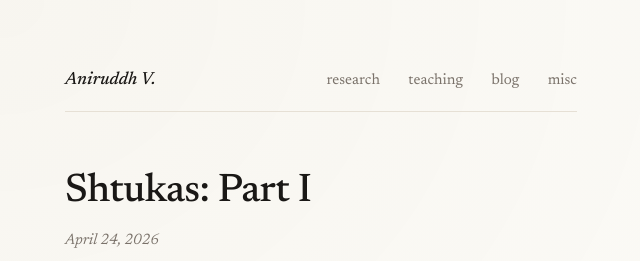
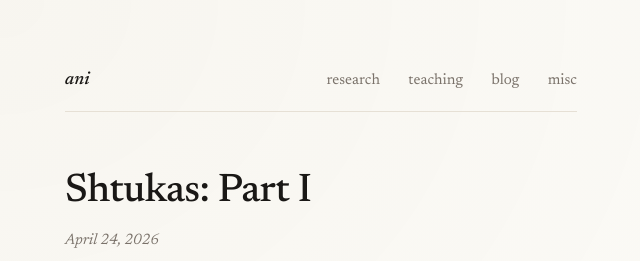
Before and after one commit to shtuka123/shtuka123.github.io, a Jekyll site: the page built from _posts/2026-04-24-shtuka-one.md, in a window 1280 px wide. Shown: the top 261 px of the page, without its empty margins (255-895 px from the left). Built offline with Jekyll 4.4.1, drawn with Linux system fonts in a browser that asks for light colours.

Commit message:
fixed tex compiling

```diff
--- a/_config.yml
+++ b/_config.yml
@@ -1,5 +1,5 @@
-title: Aniruddh V.
-description:
+title: ani
+description: Personal site.
 url: ""
 baseurl: ""
 author: ani
@@ -8,7 +8,7 @@ github_user: yourname
 
 markdown: kramdown
 kramdown:
-  input: GFM
+  input: kramdown
   syntax_highlighter: rouge
   syntax_highlighter_opts:
     css_class: 'highlight'
--- a/_posts/2026-04-24-shtuka-one.md
+++ b/_posts/2026-04-24-shtuka-one.md
@@ -50,7 +50,7 @@ $$ H^*(\xi) := \sum_i (-1)^i H^i(\xi)$$
 
 Here the sum defining $H^*(\xi)$ is taken in the Grothendieck group of $G(\BA_f) \times G_E$-representations.
 
-<div class="thm thm-conjecture"> <span class="thm-label" ></span>
+<div class="thm thm-conjecture"> <span class="thm-label" data-title="Kottwitz"></span>
     In this Grothendieck group, we have (up to some twists)
     \[ H^*(\xi) = \sum_\pi a(\pi, \xi) \pi_f \otimes (R_\mu \circ \varphi_\pi) \] Here $\pi$ runs over all cuspidal automorphic representations of $G$, $R_\mu : {}^L G \to \GL(N)$ is the representation of highest weight $\mu$, and $a(\pi, \xi)$ is some integer.
 </div>
--- a/assets/css/style.css
+++ b/assets/css/style.css
@@ -339,7 +339,7 @@ mjx-container svg { vertical-align: -0.07em; }
 
 article.content {
   counter-reset: thm-theorem thm-proposition thm-lemma thm-corollary
-                 thm-definition thm-example;
+                 thm-definition thm-example thm-conjecture;
 }
 
 .thm {
@@ -369,11 +369,13 @@ article.content {
 .thm-lemma       { border-left-color: var(--accent); counter-increment: thm-lemma; }
 .thm-lemma       > .thm-label::before { content: "Lemma " counter(thm-lemma); }
 
-.thm-conjecture  { border-left-color: var(--accent); counter-increment: thm-conjecture; }
-.thm-conjecture  > .thm-label::before { content: "Conjecture " counter(thm-conjecture);}
-
 .thm-corollary   { border-left-color: var(--accent); counter-increment: thm-corollary; }
 .thm-corollary   > .thm-label::before { content: "Corollary " counter(thm-corollary); }
+
+.thm-conjecture  { border-left-color: var(--accent-soft); background: rgba(166, 74, 51, 0.03); counter-increment: thm-conjecture; }
+.thm-conjecture  > .thm-label::before { content: "Conjecture " counter(thm-conjecture); }
+.thm-conjecture  { font-style: italic; }
+.thm-conjecture > .thm-label { font-style: normal; }
 
 .thm-definition  { border-left-color: #1c4a6b; counter-increment: thm-definition; }
 .thm-definition  > .thm-label::before { content: "Definition " counter(thm-definition); }
```
